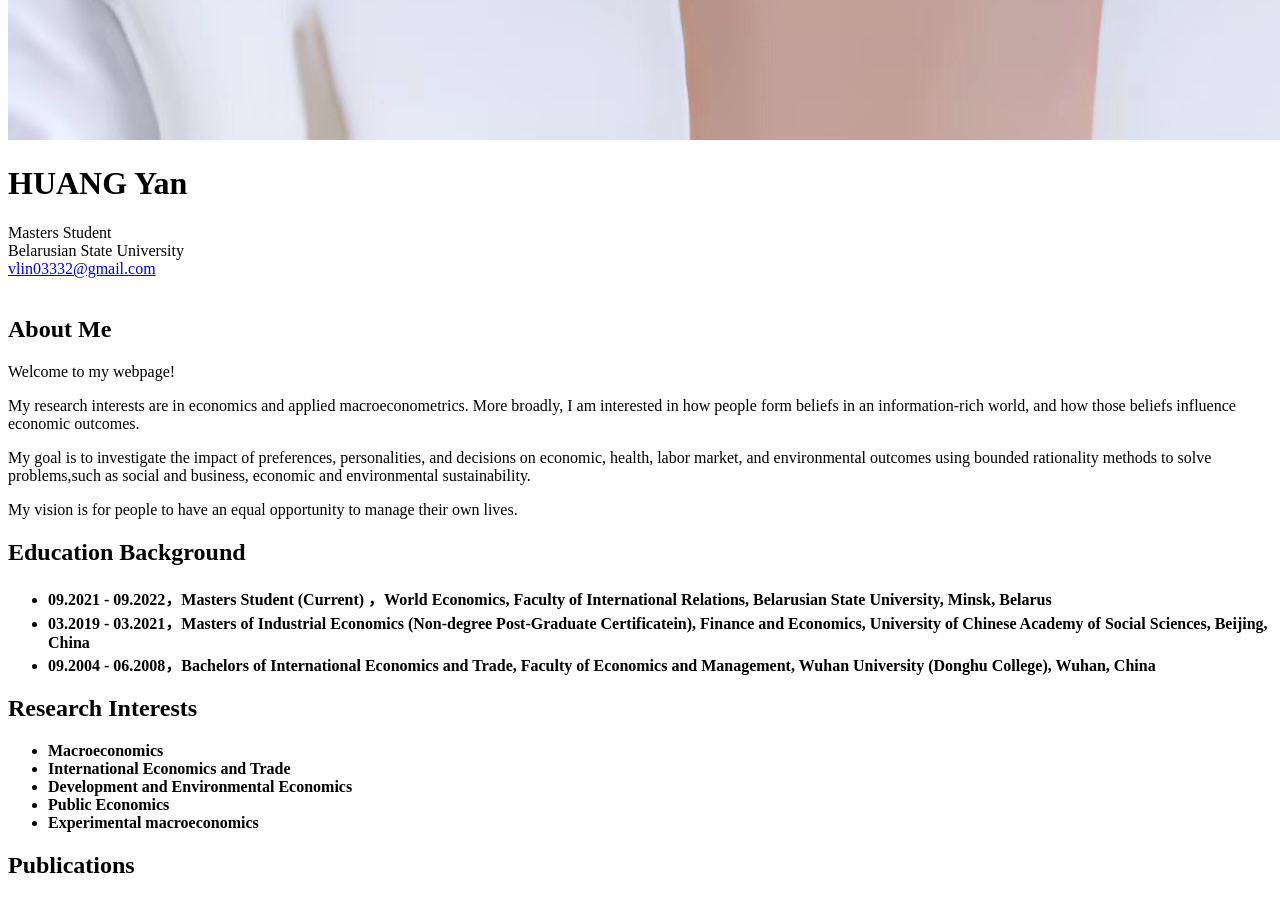
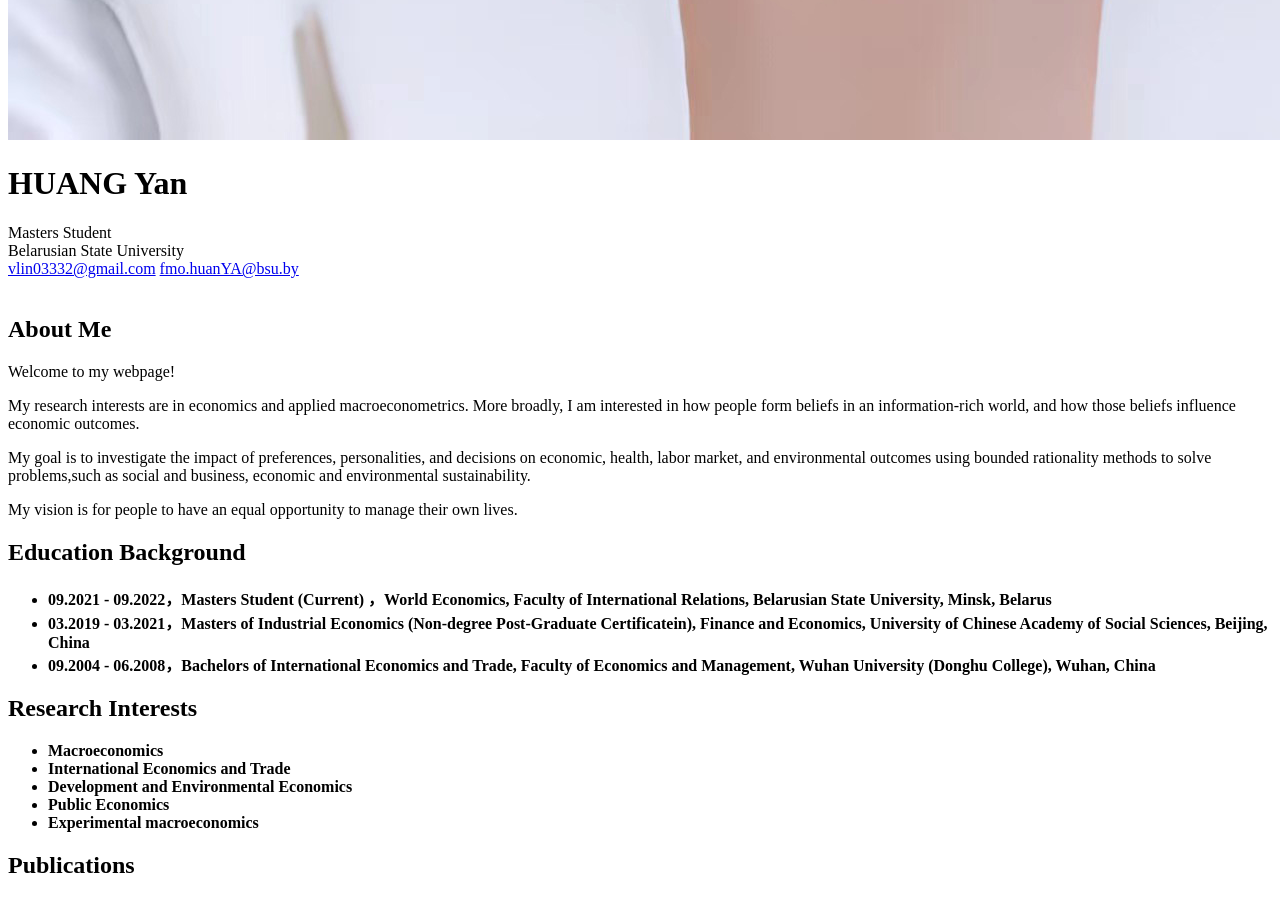
Before and after one commit to huangyan211/HuangYan, a Jekyll site: the page built from index.md, in a window 1280 px wide and 900 px high, scrolled down 2372 px. Built offline with Jekyll 4.4.1, drawn with Linux system fonts in a browser that asks for light colours; nearby versions of some CDN libraries; a style sheet for code colours, icons or effects is not loaded; our own code applies the rules of GitHub Pages for plain Markdown files.

Commit message:
Update _config.yml

```diff
--- a/_config.yml
+++ b/_config.yml
@@ -1,7 +1,7 @@
 title: HUANG Yan
 position: Masters Student
 affiliation: Belarusian State University
-email: <a href="mailto:vlin03332@gmail.com">vlin03332@gmail.com</a>
+email: <a href="mailto:vlin03332@gmail.com">vlin03332@gmail.com</a> <a href="mailto:fmo.huanYA@bsu.by">fmo.huanYA@bsu.by</a>
 keywords: HUANG Yan' academic personal homepage
 
 avatar: ./assets/img/profilephoto.jpg
```
